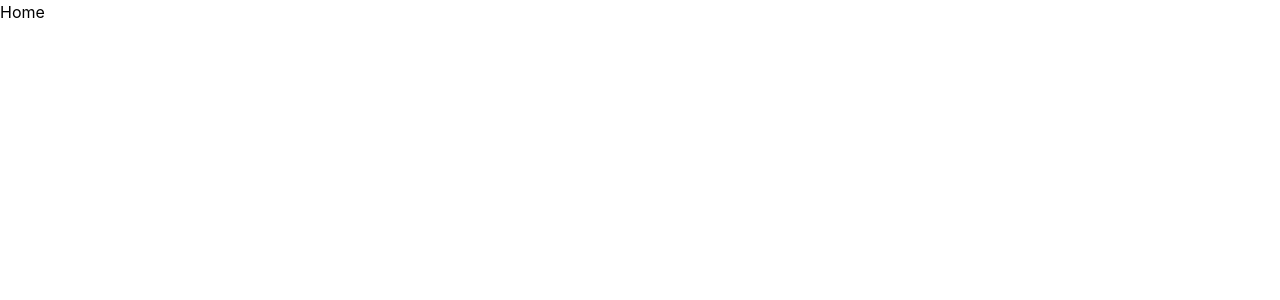
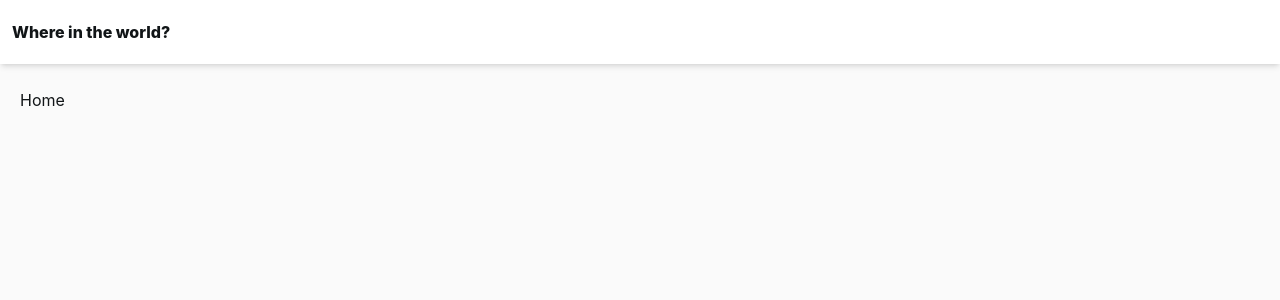
Before and after one commit to sakiko-2/country-search, a React (Create React App) app: page / in a window 1280 px wide. Shown: the top 300 px of the page. Built offline with nearby package versions, Linux system fonts and the light colour scheme.

Commit message:
Add navbar

```diff
--- /dev/null
+++ b/src/components/Navbar.js
@@ -0,0 +1,13 @@
+import {Link} from 'react-router-dom'
+
+const Navbar = () => (
+  <nav className="shadow-md bg-white">
+    <div className="container flex items-center justify-between md:mx-auto px-3 py-5">
+      <Link to="/" className="font-extrabold">
+        Where in the world?
+      </Link>
+    </div>
+  </nav>
+)
+
+export default Navbar
--- a/src/index.js
+++ b/src/index.js
@@ -1,6 +1,6 @@
 import React from 'react'
 import ReactDOM from 'react-dom/client'
-import './index.css'
+import './styles/index.css'
 import App from './App'
 
 const root = ReactDOM.createRoot(document.getElementById('root'))
--- a/src/pages/Layout.js
+++ b/src/pages/Layout.js
@@ -1,8 +1,12 @@
 import {Outlet} from 'react-router-dom'
+import Navbar from '../components/Navbar'
 
 const Layout = () => (
-  <div className="min-h-screen">
-    <Outlet />
+  <div className="flex flex-col min-h-screen bg-[color:var(--very-light-gray)] text-[color:var(--mostly-black-blue)]">
+    <Navbar />
+    <div className="container px-5 py-6 md:mx-auto flex-1">
+      <Outlet />
+    </div>
   </div>
 )
 
--- a/src/index.css
+++ b/src/styles/index.css
@@ -6,13 +6,19 @@
 
 :root {
   --primary-font: 'Nunito Sans';
+
+  --dark-blue: hsl(209, 23%, 22%);
+  --very-dark-blue: hsl(207, 26%, 17%);
+  --mostly-black-blue: hsl(200, 15%, 8%);
+  --dark-gray: hsl(0, 0%, 52%);
+  --very-light-gray: hsl(0, 0%, 98%);
 }
 
 body {
   margin: 0;
-  font-family: var(--primary-font), -apple-system, BlinkMacSystemFont, 'Segoe UI', 'Roboto', 'Oxygen',
-    'Ubuntu', 'Cantarell', 'Fira Sans', 'Droid Sans', 'Helvetica Neue',
-    sans-serif;
+  font-family: var(--primary-font), -apple-system, BlinkMacSystemFont,
+    'Segoe UI', 'Roboto', 'Oxygen', 'Ubuntu', 'Cantarell', 'Fira Sans',
+    'Droid Sans', 'Helvetica Neue', sans-serif;
   -webkit-font-smoothing: antialiased;
   -moz-osx-font-smoothing: grayscale;
 }
```
